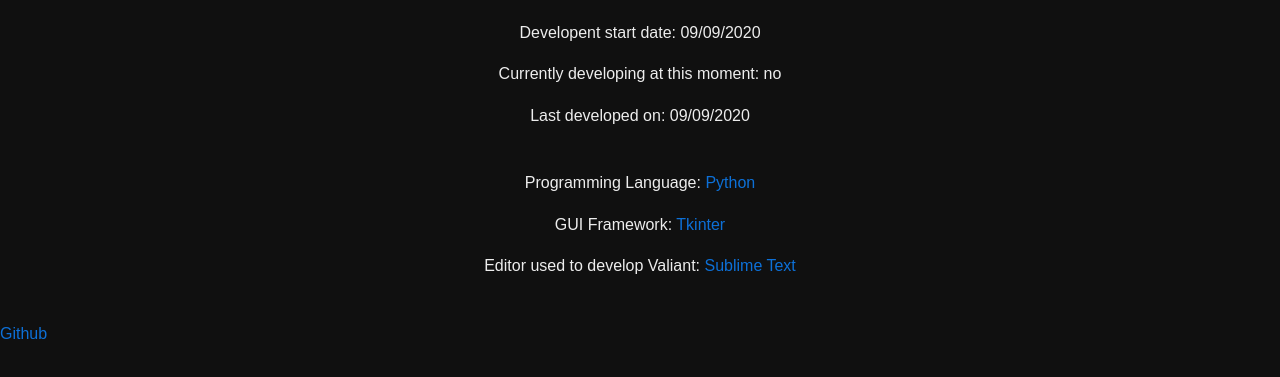
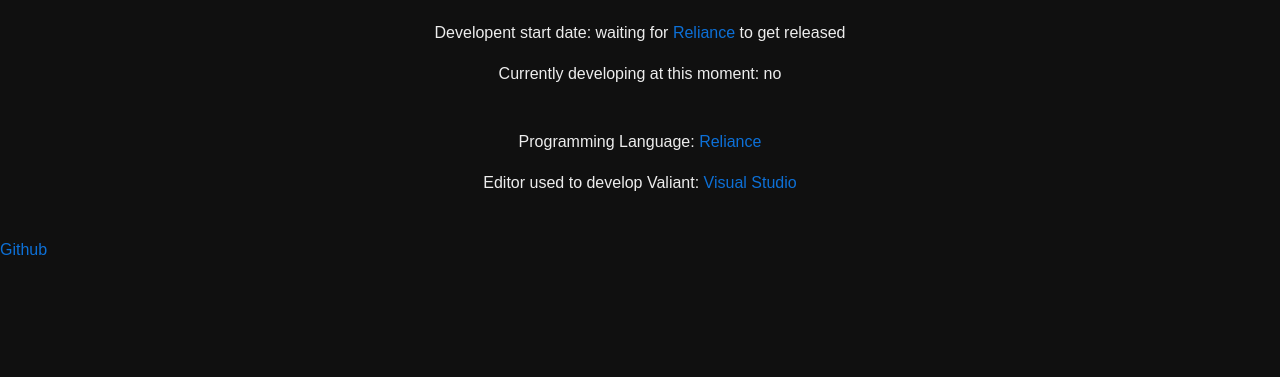
Before and after one commit to ribkix/getvaliant, a plain HTML site: page development.html in a window 1280 px wide. Shown: the part 415-792 px from the top of the page. Drawn offline with Linux system fonts and the light colour scheme.

Commit message:
Updated development page to have Reliance and VS Code instead of Python, Tkinter and Sublime Text

```diff
--- a/development.html
+++ b/development.html
@@ -40,13 +40,12 @@
                 <h1>Development</h1>
             </div>
             <div align="center">
-                <p>Developent start date: 09/09/2020</p>
+              <p>Developent start date: waiting for <a href="https://getreliance.ml">Reliance</a> to get released</p>
               <p>Currently developing at this moment: no</p>
-              <p>Last developed on: 09/09/2020</p>
+              <!-- <p>Last developed on: </p> -->
 		    <br>
-		    <p>Programming Language: <a href="https://www.python.org/" target="_blank">Python</a></p>
-		    <p>GUI Framework: <a href="https://tkdocs.com/" target="_blank">Tkinter</a></p>
-		    <p>Editor used to develop Valiant: <a href="https://www.sublimetext.com/" target="_blank">Sublime Text</a></p>
+		    <p>Programming Language: <a href="https://getreliance.ml">Reliance</a></p>
+		    <p>Editor used to develop Valiant: <a href="https://code.visualstudio.com/" target="_blank">Visual Studio</a></p>
             </div>
 		<br>
 <a class="github-button" href="https://github.com/ribkix/Valiant" data-color-scheme="no-preference: dark; light: dark; dark: dark;" data-size="large" aria-label="Watch ribkix/Valiant on GitHub">Github</a>
```
